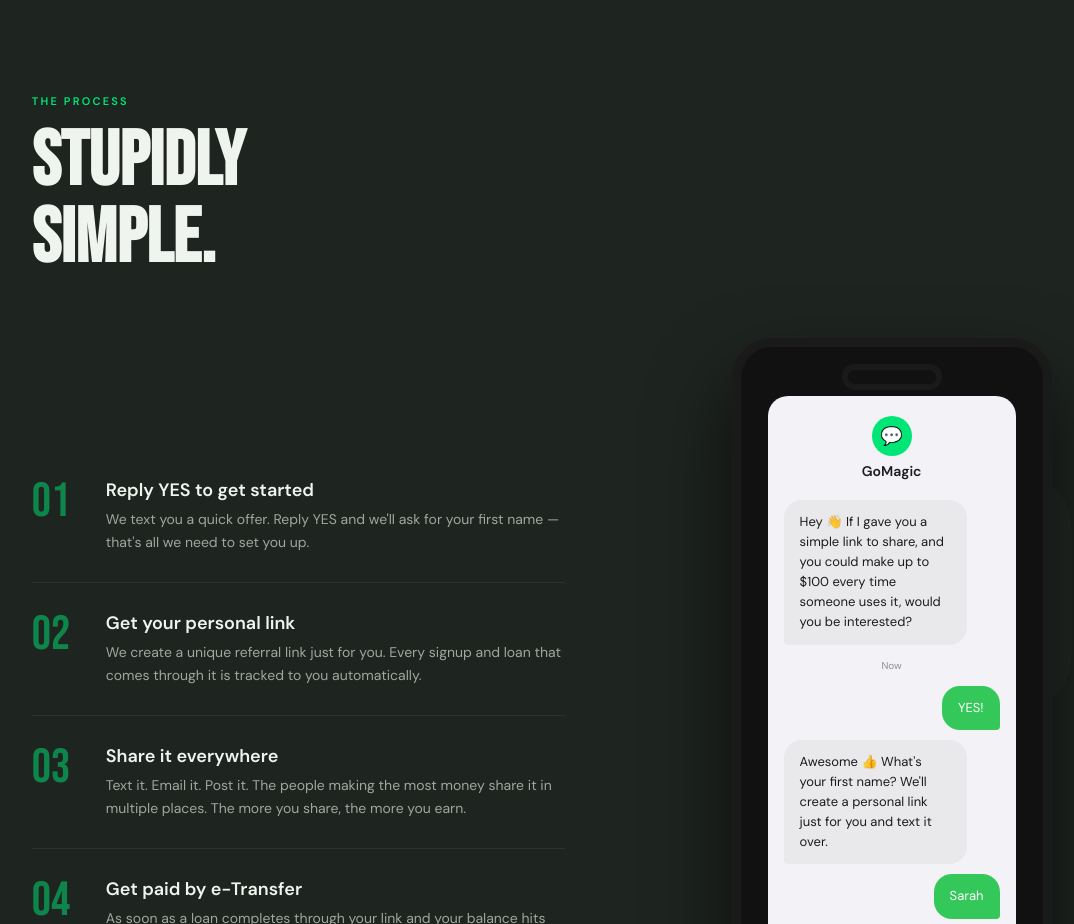
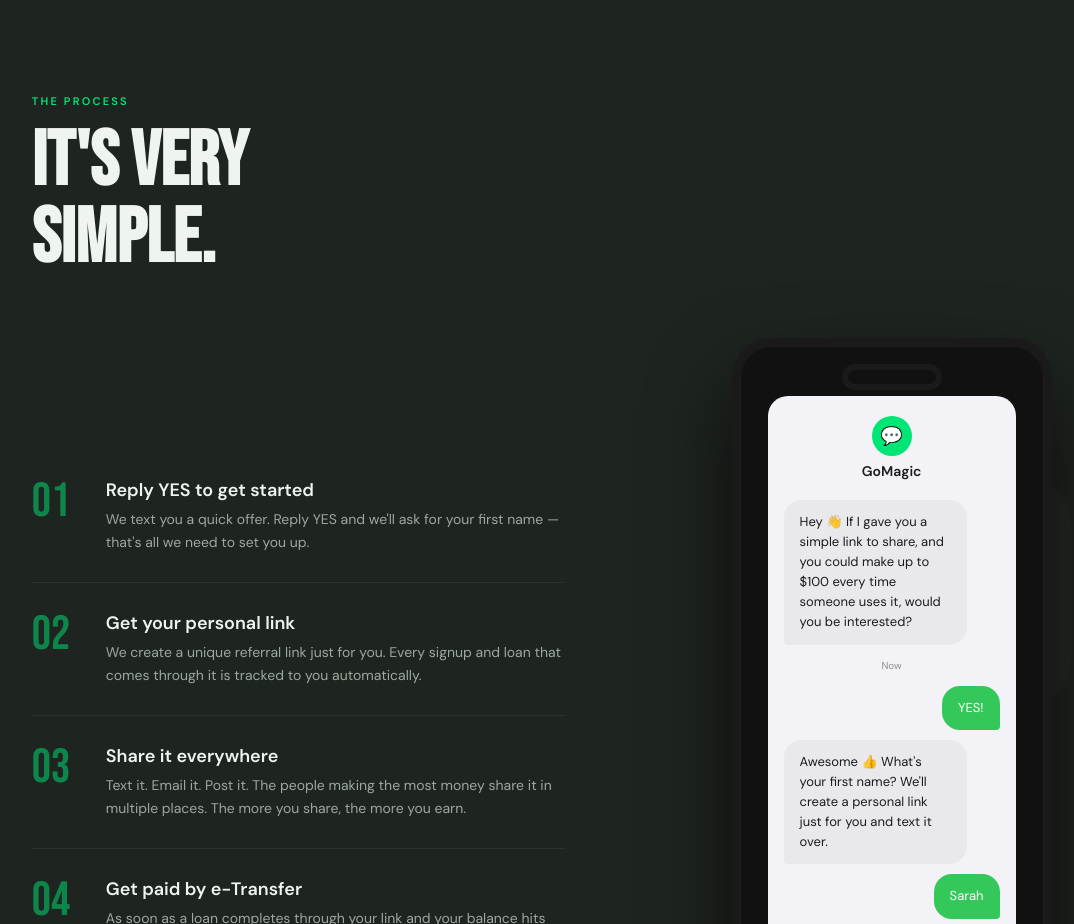
Before and after one commit to AEJAKV/gomagic-affiliate-program, a plain HTML site: page index.html in a window 1280 px wide. Shown: the part 1080-2004 px from the top of the page, without its empty margins (45-1119 px from the left). Drawn offline with Linux system fonts and the light colour scheme.

Commit message:
Update heading to 'It's Very Simple'

```diff
--- a/index.html
+++ b/index.html
@@ -981,7 +981,7 @@ footer p { font-size: 13px; color: var(--offwhite); opacity: 0.45; }
 <!-- HOW IT WORKS -->
 <section class="how" id="how">
   <div class="section-label reveal">The Process</div>
-  <h2 class="section-title reveal">Stupidly<br>Simple.</h2>
+  <h2 class="section-title reveal">It's Very<br>Simple.</h2>
 
   <div class="how-grid">
     <div class="steps reveal-group">
```
